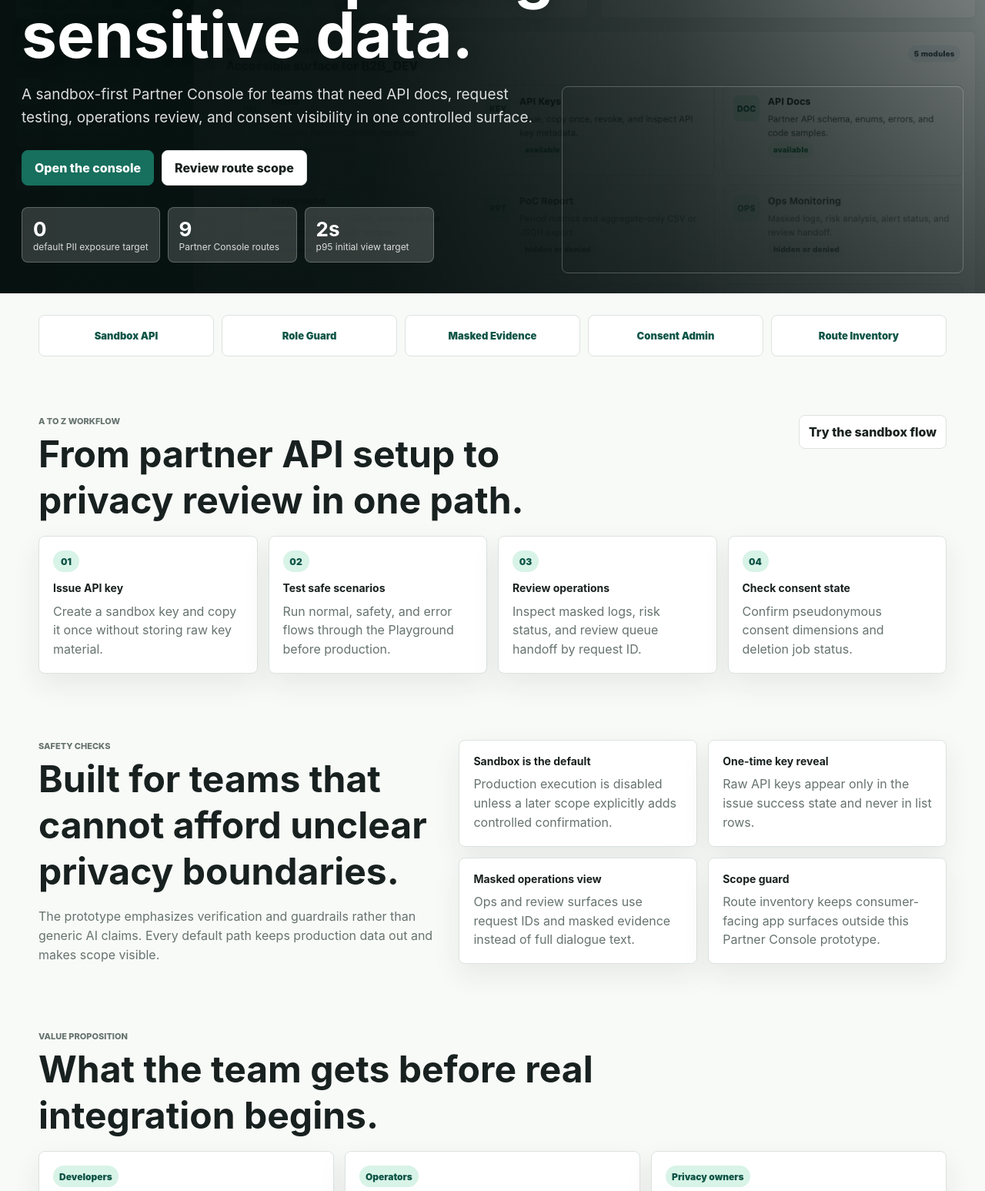
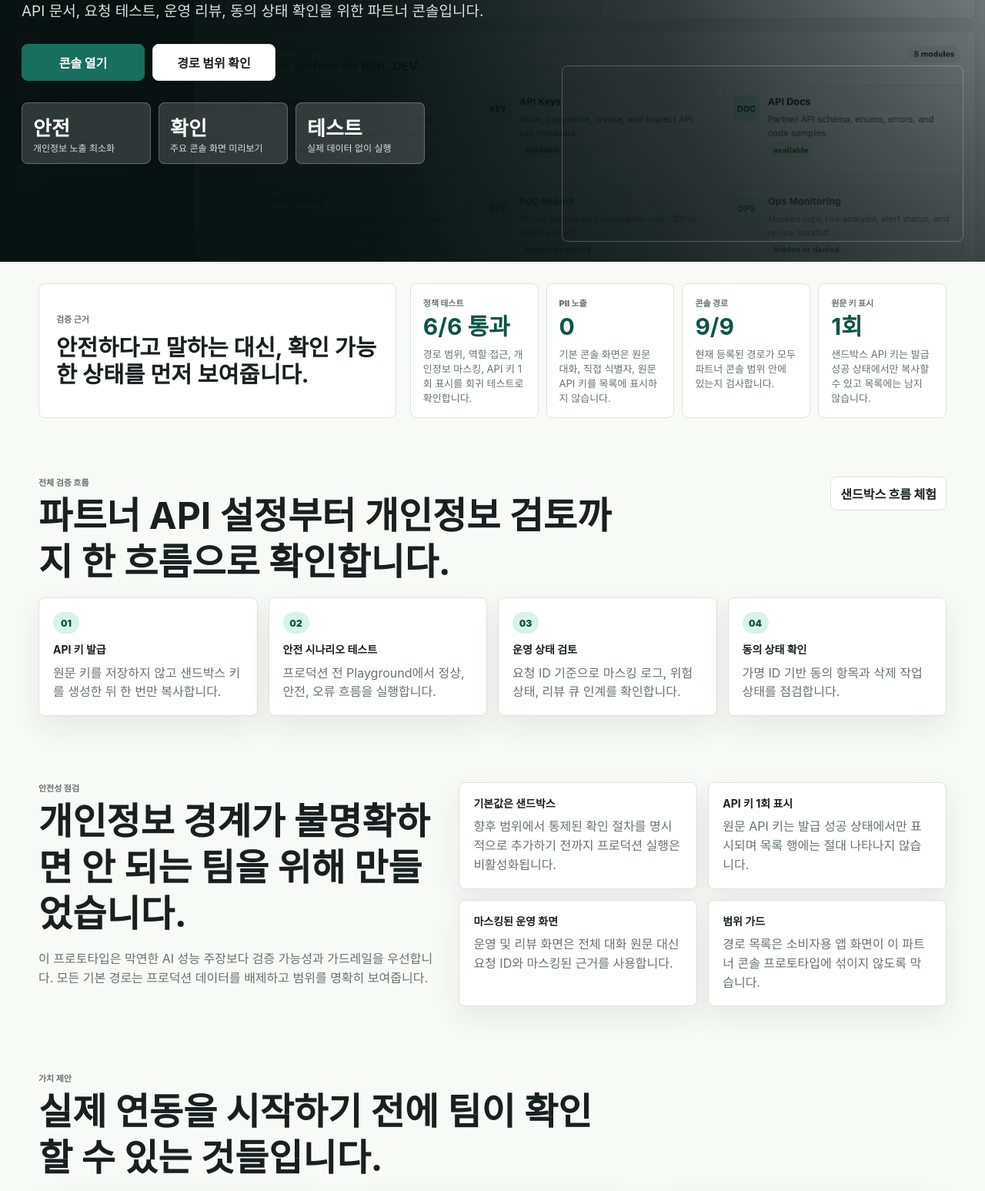
Before and after one commit to LeeSungGuk/my-healthcare-app, a website with bundled scripts: page index.html in a window 1280 px wide. Shown: the part 401-1948 px from the top of the page at 77% size. Built offline with nearby package versions, Linux system fonts and the light colour scheme.

Commit message:
feat: strengthen landing page trust proof

```diff
--- a/src/app.mjs
+++ b/src/app.mjs
@@ -221,104 +221,111 @@ function render() {
  *   real production readiness, or third-party endorsements that do not exist.
  */
 function renderLanding() {
+  const routeProof = isRouteInventoryClean() ? `${allowedRoutes.length}/${allowedRoutes.length}` : "점검 필요";
+
   return `
     <main class="landing-page">
       <header class="landing-nav">
-        <a class="landing-brand" href="#/" aria-label="SilverCare landing home">
+        <a class="landing-brand" href="#/" aria-label="SilverCare 랜딩 홈">
           <span class="brand-mark">SC</span>
           <span>
             <strong>SilverCare</strong>
-            <small>Partner Console</small>
+            <small>파트너 콘솔</small>
           </span>
         </a>
-        <nav class="landing-links" aria-label="Landing navigation">
-          <a href="#landing-workflow">Workflow</a>
-          <a href="#landing-proof">Proof</a>
-          <a href="#landing-safety">Safety</a>
-          <a class="button primary" href="#/console">Open the console</a>
+        <nav class="landing-links" aria-label="랜딩 내비게이션">
+          <a href="#landing-workflow">진행 흐름</a>
+          <a href="#landing-proof">검증 근거</a>
+          <a href="#landing-safety">안전성</a>
+          <a class="button primary" href="#/console">콘솔 열기</a>
         </nav>
       </header>
 
       <section class="landing-hero">
         <div class="hero-copy">
-          <p class="eyebrow">Healthcare AI operations, review ready</p>
-          <h1>Validate eldercare AI workflows without exposing sensitive data.</h1>
+          <p class="eyebrow">검토 준비가 끝난 헬스케어 AI 운영 콘솔</p>
+          <h1>시니어 케어<br /><span class="hero-title-line">AI 워크플로우를 검증하세요</span></h1>
           <p class="hero-subtitle">
-            A sandbox-first Partner Console for teams that need API docs, request testing, operations review, and consent visibility in one controlled surface.
+            API 문서, 요청 테스트, 운영 리뷰, 동의 상태 확인을 위한 파트너 콘솔입니다.
           </p>
           <div class="hero-actions">
-            <a class="button primary large" href="#/console">Open the console</a>
-            <a class="button large" href="#/console/route-inventory">Review route scope</a>
+            <a class="button primary large" href="#/console">콘솔 열기</a>
+            <a class="button large" href="#/console/route-inventory">경로 범위 확인</a>
           </div>
-          <div class="hero-trust-row" aria-label="Trust indicators">
-            ${landingStat("0", "default PII exposure target")}
-            ${landingStat("9", "Partner Console routes")}
-            ${landingStat("2s", "p95 initial view target")}
+          <div class="hero-trust-row" aria-label="신뢰 지표">
+            ${landingStat("안전", "개인정보 노출 최소화")}
+            ${landingStat("확인", "주요 콘솔 화면 미리보기")}
+            ${landingStat("테스트", "실제 데이터 없이 실행")}
           </div>
         </div>
       </section>
 
-      <section class="logo-wall" id="landing-proof" aria-label="Capability proof">
-        <span>Sandbox API</span>
-        <span>Role Guard</span>
-        <span>Masked Evidence</span>
-        <span>Consent Admin</span>
-        <span>Route Inventory</span>
+      <section class="proof-panel" id="landing-proof" aria-label="검증 근거">
+        <div class="proof-intro">
+          <p class="eyebrow">검증 근거</p>
+          <h2>안전하다고 말하는 대신, 확인 가능한 상태를 먼저 보여줍니다.</h2>
+        </div>
+        <div class="proof-grid">
+          ${landingProofItem("정책 테스트", "6/6 통과", "경로 범위, 역할 접근, 개인정보 마스킹, API 키 1회 표시를 회귀 테스트로 확인합니다.")}
+          ${landingProofItem("PII 노출", "0", "기본 콘솔 화면은 원문 대화, 직접 식별자, 원문 API 키를 목록에 표시하지 않습니다.")}
+          ${landingProofItem("콘솔 경로", routeProof, "현재 등록된 경로가 모두 파트너 콘솔 범위 안에 있는지 검사합니다.")}
+          ${landingProofItem("원문 키 표시", "1회", "샌드박스 API 키는 발급 성공 상태에서만 복사할 수 있고 목록에는 남지 않습니다.")}
+        </div>
       </section>
 
       <section class="landing-section" id="landing-workflow">
         <div class="section-heading landing-heading">
           <div>
-            <p class="eyebrow">A to Z workflow</p>
-            <h2>From partner API setup to privacy review in one path.</h2>
+            <p class="eyebrow">전체 검증 흐름</p>
+            <h2>파트너 API 설정부터 개인정보 검토까지 한 흐름으로 확인합니다.</h2>
           </div>
-          <a class="button" href="#/console/playground">Try the sandbox flow</a>
+          <a class="button" href="#/console/playground">샌드박스 흐름 체험</a>
         </div>
         <div class="workflow-strip">
-          ${landingWorkflow("01", "Issue API key", "Create a sandbox key and copy it once without storing raw key material.")}
-          ${landingWorkflow("02", "Test safe scenarios", "Run normal, safety, and error flows through the Playground before production.")}
-          ${landingWorkflow("03", "Review operations", "Inspect masked logs, risk status, and review queue handoff by request ID.")}
-          ${landingWorkflow("04", "Check consent state", "Confirm pseudonymous consent dimensions and deletion job status.")}
+          ${landingWorkflow("01", "API 키 발급", "원문 키를 저장하지 않고 샌드박스 키를 생성한 뒤 한 번만 복사합니다.")}
+          ${landingWorkflow("02", "안전 시나리오 테스트", "프로덕션 전 Playground에서 정상, 안전, 오류 흐름을 실행합니다.")}
+          ${landingWorkflow("03", "운영 상태 검토", "요청 ID 기준으로 마스킹 로그, 위험 상태, 리뷰 큐 인계를 확인합니다.")}
+          ${landingWorkflow("04", "동의 상태 확인", "가명 ID 기반 동의 항목과 삭제 작업 상태를 점검합니다.")}
         </div>
       </section>
 
       <section class="landing-section split-section" id="landing-safety">
         <div>
-          <p class="eyebrow">Safety checks</p>
-          <h2>Built for teams that cannot afford unclear privacy boundaries.</h2>
+          <p class="eyebrow">안전성 점검</p>
+          <h2>개인정보 경계가 불명확하면 안 되는 팀을 위해 만들었습니다.</h2>
           <p class="section-copy">
-            The prototype emphasizes verification and guardrails rather than generic AI claims. Every default path keeps production data out and makes scope visible.
+            이 프로토타입은 막연한 AI 성능 주장보다 검증 가능성과 가드레일을 우선합니다. 모든 기본 경로는 프로덕션 데이터를 배제하고 범위를 명확히 보여줍니다.
           </p>
         </div>
         <div class="safety-grid">
-          ${landingSafetyItem("Sandbox is the default", "Production execution is disabled unless a later scope explicitly adds controlled confirmation.")}
-          ${landingSafetyItem("One-time key reveal", "Raw API keys appear only in the issue success state and never in list rows.")}
-          ${landingSafetyItem("Masked operations view", "Ops and review surfaces use request IDs and masked evidence instead of full dialogue text.")}
-          ${landingSafetyItem("Scope guard", "Route inventory keeps consumer-facing app surfaces outside this Partner Console prototype.")}
+          ${landingSafetyItem("기본값은 샌드박스", "향후 범위에서 통제된 확인 절차를 명시적으로 추가하기 전까지 프로덕션 실행은 비활성화됩니다.")}
+          ${landingSafetyItem("API 키 1회 표시", "원문 API 키는 발급 성공 상태에서만 표시되며 목록 행에는 절대 나타나지 않습니다.")}
+          ${landingSafetyItem("마스킹된 운영 화면", "운영 및 리뷰 화면은 전체 대화 원문 대신 요청 ID와 마스킹된 근거를 사용합니다.")}
+          ${landingSafetyItem("범위 가드", "경로 목록은 소비자용 앱 화면이 이 파트너 콘솔 프로토타입에 섞이지 않도록 막습니다.")}
         </div>
       </section>
 
       <section class="landing-section">
         <div class="section-heading landing-heading">
           <div>
-            <p class="eyebrow">Value proposition</p>
-            <h2>What the team gets before real integration begins.</h2>
+            <p class="eyebrow">가치 제안</p>
+            <h2>실제 연동을 시작하기 전에 팀이 확인할 수 있는 것들입니다.</h2>
           </div>
         </div>
         <div class="value-grid">
-          ${landingValueCard("Developers", "See schema, errors, snippets, and sandbox responses without waiting for backend setup.")}
-          ${landingValueCard("Operators", "Review masked request logs and safety states without opening raw sensitive content.")}
-          ${landingValueCard("Privacy owners", "Inspect consent and deletion state using pseudonymous identifiers only.")}
+          ${landingValueCard("개발자", "백엔드 준비를 기다리지 않고 스키마, 오류, 코드 예시, 샌드박스 응답을 확인합니다.")}
+          ${landingValueCard("운영자", "민감한 원문을 열람하지 않고 마스킹된 요청 로그와 안전 상태를 검토합니다.")}
+          ${landingValueCard("개인정보 책임자", "가명 ID만 사용해 동의 상태와 삭제 상태를 점검합니다.")}
         </div>
       </section>
 
       <section class="landing-final-cta">
         <div>
-          <p class="eyebrow">Prototype review ready</p>
-          <h2>Open the console and inspect the guardrails directly.</h2>
-          <p>Use the role switcher to see how each module appears or gets blocked for different partner users.</p>
+          <p class="eyebrow">프로토타입 검토 준비 완료</p>
+          <h2>콘솔을 열고 가드레일을 직접 확인하세요.</h2>
+          <p>역할 전환기를 사용해 파트너 사용자 유형별로 어떤 모듈이 보이거나 차단되는지 확인할 수 있습니다.</p>
         </div>
-        <a class="button primary large" href="#/console">Open the console</a>
+        <a class="button primary large" href="#/console">콘솔 열기</a>
       </section>
     </main>
   `;
@@ -330,6 +337,16 @@ function landingStat(value, label) {
       <strong>${escapeHtml(value)}</strong>
       <span>${escapeHtml(label)}</span>
     </div>
+  `;
+}
+
+function landingProofItem(label, value, detail) {
+  return `
+    <article class="proof-card">
+      <span>${escapeHtml(label)}</span>
+      <strong>${escapeHtml(value)}</strong>
+      <p>${escapeHtml(detail)}</p>
+    </article>
   `;
 }
 
--- a/src/styles.css
+++ b/src/styles.css
@@ -143,7 +143,7 @@ a {
 .hero-copy {
   position: relative;
   z-index: 1;
-  width: min(760px, 100%);
+  width: min(980px, 100%);
 }
 
 .landing-hero .eyebrow,
@@ -152,11 +152,15 @@ a {
 }
 
 .landing-hero h1 {
-  max-width: 760px;
+  max-width: 980px;
   color: #ffffff;
-  font-size: clamp(44px, 7vw, 82px);
+  font-size: 64px;
   line-height: 0.98;
   text-shadow: 0 2px 18px rgba(0, 0, 0, 0.2);
+}
+
+.hero-title-line {
+  white-space: nowrap;
 }
 
 .hero-subtitle {
@@ -203,30 +207,78 @@ a {
   font-size: 12px;
 }
 
-.logo-wall,
+.proof-panel,
 .landing-section,
 .landing-final-cta {
   width: min(1180px, calc(100% - 56px));
   margin: 0 auto;
 }
 
-.logo-wall {
+.proof-panel {
   display: grid;
-  grid-template-columns: repeat(5, minmax(0, 1fr));
-  gap: 10px;
+  grid-template-columns: minmax(240px, 0.8fr) minmax(0, 1.2fr);
+  gap: 18px;
+  align-items: stretch;
   padding: 28px 0 10px;
 }
 
-.logo-wall span {
-  display: grid;
-  place-items: center;
-  min-height: 54px;
-  color: var(--accent-strong);
+.proof-intro,
+.proof-card {
   background: #ffffff;
   border: 1px solid var(--line);
   border-radius: 8px;
+}
+
+.proof-intro {
+  display: flex;
+  justify-content: center;
+  flex-direction: column;
+  padding: 22px;
+}
+
+.proof-intro h2 {
+  max-width: 440px;
+  margin: 6px 0 0;
+  font-size: clamp(22px, 2.3vw, 30px);
+  line-height: 1.18;
+}
+
+.proof-grid {
+  display: grid;
+  grid-template-columns: repeat(4, minmax(0, 1fr));
+  gap: 10px;
+}
+
+.proof-card {
+  min-height: 150px;
+  padding: 16px;
+}
+
+.proof-card span,
+.proof-card strong,
+.proof-card p {
+  display: block;
+}
+
+.proof-card span {
+  color: var(--muted);
+  font-size: 11px;
+  font-weight: 900;
+  text-transform: uppercase;
+}
+
+.proof-card strong {
+  margin-top: 8px;
+  color: var(--accent-strong);
+  font-size: 30px;
+  line-height: 1;
+}
+
+.proof-card p {
+  margin: 12px 0 0;
+  color: var(--muted);
   font-size: 13px;
-  font-weight: 900;
+  line-height: 1.45;
 }
 
 .landing-section {
@@ -889,14 +941,18 @@ textarea {
 }
 
 @media (max-width: 1120px) {
-  .logo-wall,
   .workflow-strip,
   .value-grid {
     grid-template-columns: repeat(2, minmax(0, 1fr));
   }
 
+  .proof-panel,
   .split-section {
     grid-template-columns: 1fr;
+  }
+
+  .proof-grid {
+    grid-template-columns: repeat(2, minmax(0, 1fr));
   }
 
   .grid.two,
@@ -931,11 +987,15 @@ textarea {
     background-position: 68% top;
   }
 
+  .landing-hero h1 {
+    font-size: 44px;
+  }
+
   .landing-hero::after {
     display: none;
   }
 
-  .logo-wall,
+  .proof-grid,
   .workflow-strip,
   .safety-grid,
   .value-grid {
@@ -962,7 +1022,7 @@ textarea {
     font-size: 10px;
   }
 
-  .logo-wall,
+  .proof-panel,
   .landing-section,
   .landing-final-cta {
     width: calc(100% - 36px);
@@ -1016,6 +1076,58 @@ textarea {
 }
 
 @media (max-width: 520px) {
+  .landing-nav {
+    align-items: center;
+    flex-direction: row;
+    min-height: 68px;
+  }
+
+  .landing-links {
+    margin-left: auto;
+  }
+
+  .landing-links a:not(.button) {
+    display: none;
+  }
+
+  .landing-links .button {
+    padding: 0 16px;
+    white-space: nowrap;
+  }
+
+  .landing-hero {
+    min-height: 520px;
+    padding-top: 38px;
+  }
+
+  .landing-hero h1 {
+    font-size: 30px;
+  }
+
+  .hero-subtitle {
+    max-width: 340px;
+    margin-top: 18px;
+    font-size: 17px;
+  }
+
+  .hero-actions .button {
+    width: 100%;
+    max-width: 220px;
+    justify-content: center;
+  }
+
+  .hero-actions .button:not(.primary) {
+    display: none;
+  }
+
+  .hero-trust-row {
+    display: none;
+  }
+
+  .proof-panel {
+    padding-top: 28px;
+  }
+
   .nav-list {
     grid-template-columns: 1fr;
   }
@@ -1026,3 +1138,9 @@ textarea {
     flex-direction: column;
   }
 }
+
+@media (max-width: 380px) {
+  .landing-hero h1 {
+    font-size: 24px;
+  }
+}
```
